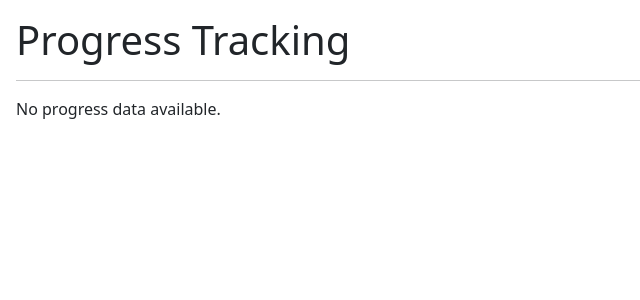
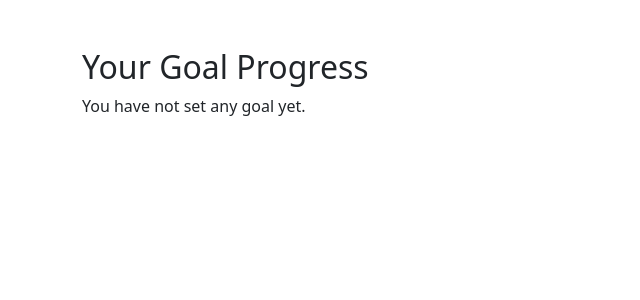
Before and after one commit to abderrahmenz/Coding-Dojo-Africa-Projects, a Flask app: page /progress in a window 1280 px wide. Shown: the top 300 px of the page, without its empty margins (0-640 px from the left). Run offline with Flask 3, Linux system fonts and the light colour scheme.

Commit message:
Add files via upload

```diff
--- a/Appoinment Assignment/flask_app/templates/dashboard.html
+++ b/Appoinment Assignment/flask_app/templates/dashboard.html
@@ -25,7 +25,7 @@
                                 <a class="nav-link" href="/goalsetting" onclick="setActive(this)">Goal Setting</a>
                             </li>
                             <li class="nav-item">
-                                <a class="nav-link" href="/plans" onclick="setActive(this)">Plans</a>
+                                <a class="nav-link" href="/plans" onclick="setActive(this)">Conversation</a>
                             </li>
                             <li class="nav-item">
                                 <a class="nav-link" href="/friends" onclick="setActive(this)">Friends</a>
--- a/Appoinment Assignment/flask_app/templates/goalsetting.html
+++ b/Appoinment Assignment/flask_app/templates/goalsetting.html
@@ -48,7 +48,7 @@
                 <a class="nav-link" href="/goalsetting" onclick="setActive(this)">Goal Setting</a>
               </li>
               <li class="nav-item">
-                <a class="nav-link" href="/plans" onclick="setActive(this)">Plans</a>
+                <a class="nav-link" href="/plans" onclick="setActive(this)">Conversation</a>
               </li>
               <li class="nav-item">
                 <a class="nav-link" href="/friends" onclick="setActive(this)">Friends</a>
--- a/Appoinment Assignment/flask_app/templates/progress.html
+++ b/Appoinment Assignment/flask_app/templates/progress.html
@@ -1,49 +1,27 @@
-<!doctype html>
+<!DOCTYPE html>
 <html lang="en">
 
 <head>
-    <meta charset="utf-8">
-    <meta name="viewport" content="width=device-width, initial-scale=1">
-    <link href="https://cdn.jsdelivr.net/npm/bootstrap@5.3.3/dist/css/bootstrap.min.css" rel="stylesheet">
-    <title>Progress</title>
-    <script src="https://cdn.jsdelivr.net/npm/bootstrap@5.3.3/dist/js/bootstrap.bundle.min.js"></script>
+    <meta charset="UTF-8">
+    <meta name="viewport" content="width=device-width, initial-scale=1.0">
+    <link rel="stylesheet" href="https://cdn.jsdelivr.net/npm/bootstrap@5.3.3/dist/css/bootstrap.min.css">
+    <title>Your Goal Progress</title>
 </head>
 
-<body class="p-3 m-0 border-0 bd-example m-0 border-0">
-    <h1>Progress Tracking</h1>
-    <hr>
-    {% if progress_list %}
-    <!-- Loop through progress_list -->
-    {% for progress in progress_list %}
-    <div class="card" style="width: 18rem;">
-        <svg class="bd-placeholder-img card-img-top" width="100%" height="180" xmlns="http://www.w3.org/2000/svg"
-            role="img" aria-label="Placeholder: Image cap" preserveAspectRatio="xMidYMid slice" focusable="false">
-            <title>Placeholder</title>
-            <rect width="100%" height="100%" fill="#868e96"></rect>
-            <text x="50%" y="50%" fill="#dee2e6" dy=".3em">Goal Type Image</text>
-        </svg>
-        <div class="card-body">
-            <h5 class="card-title">{{ progress.goal_type }}</h5> <!-- Assuming goal_type exists in your model -->
-            <p class="card-text">Start Date: {{ progress.start_date }}</p>
-            <p class="card-text">Steps Per Day: {{ progress.steps_taken }}</p>
-            <p class="card-text">Progress: {{ progress.progress_percentage }}%</p>
-            <p class="card-text">End Date: {{ progress.end_date }}</p>
-            <hr>
-            <div class="progress" role="progressbar" aria-label="Progress"
-                aria-valuenow="{{ progress.progress_percentage }}" aria-valuemin="0" aria-valuemax="100">
-                <div class="progress-bar" style="width: {{ progress.progress_percentage|default(0) }}%">
-                    {{ progress.progress_percentage|default(0) }}%
-                </div>
+<body>
+    <div class="container mt-5">
+        <h2>Your Goal Progress</h2>
+        {% if goal %}
+        <h2>Your Current Goal</h2>
+        <p>Goal Type: {{ goal.goal_type }}</p>
+        <p>Target: {{ goal.target }}</p>
+        <p>Start Date: {{ goal.start_date }}</p>
+        <p>End Date: {{ goal.end_date }}</p>
+    {% else %}
+        <p>You have not set any goal yet.</p>
+    {% endif %}
 
-            <hr>
-            <a href="/progress/update/{{ progress.id }}" class="btn btn-primary">Update Progress</a>
-        </div>
     </div>
-    <hr>
-    {% endfor %}
-    {% else %}
-    <p>No progress data available.</p>
-    {% endif %}
 </body>
 
 </html>
```
Also changed, not shown: Appoinment Assignment/flask_app/controllers/progress_controller.py (+8 -32 lines), Appoinment Assignment/flask_app/models/goal.py (+40 -4 lines), Appoinment Assignment/flask_app/models/progress.py (deleted, +0 -43 lines), Appoinment Assignment/flask_app/templates/progressupdate.html (deleted, +0 -52 lines), 2 other files.
